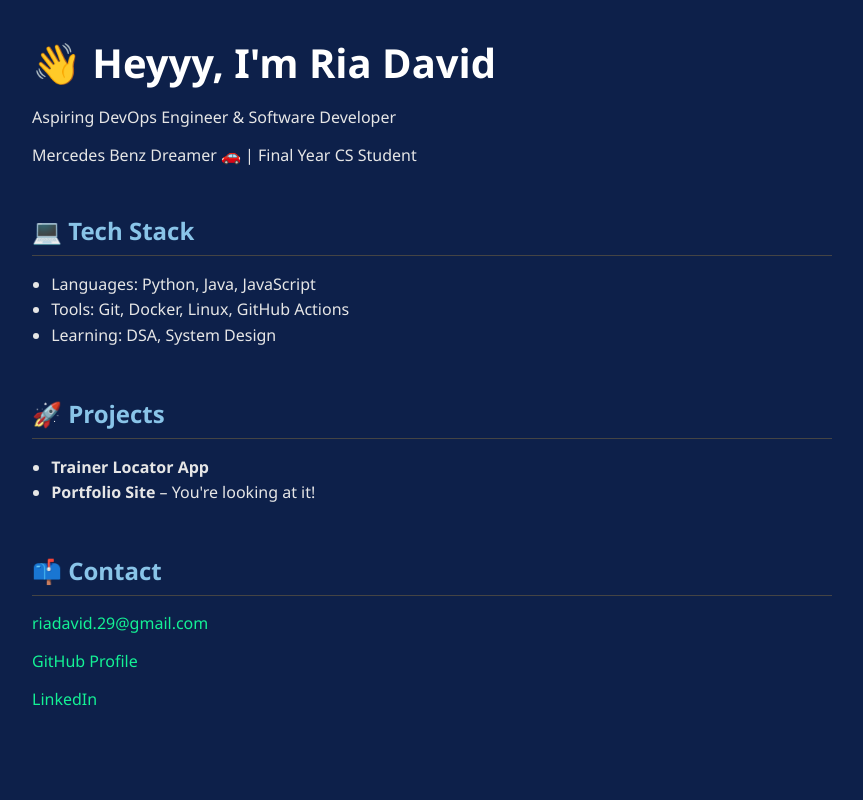
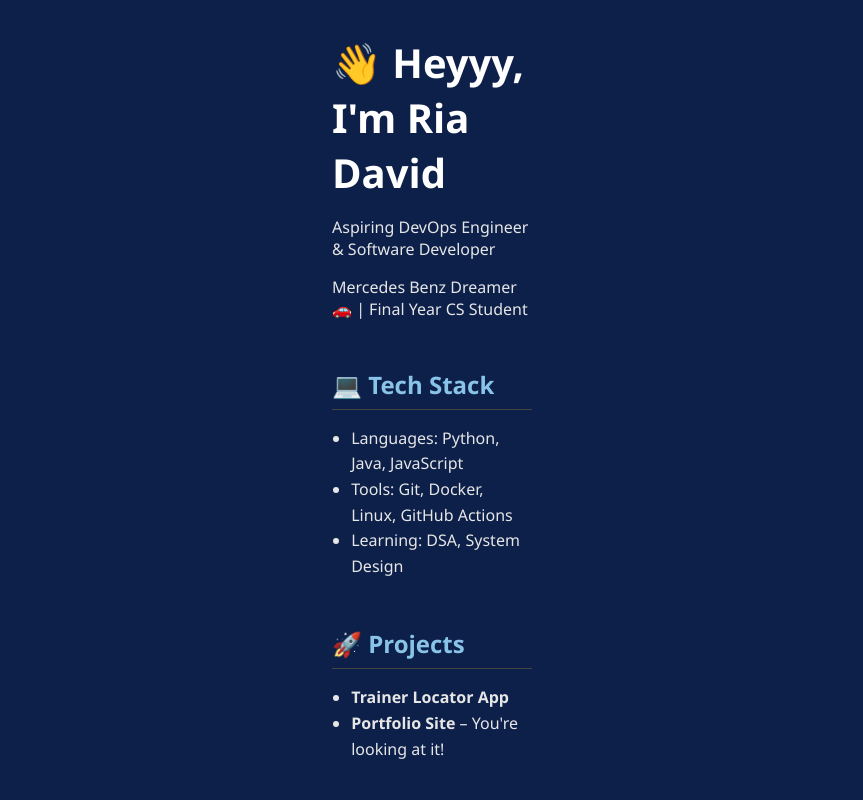
Before and after one commit to riadavid/portfolio-site, a React (Create React App) app: page / in a window 1280 px wide. Shown: the top 800 px of the page, without its empty margins (208-1071 px from the left). Built offline with nearby package versions, Linux system fonts and the light colour scheme.

Commit message:
Auto update

```diff
--- a/src/index.css
+++ b/src/index.css
@@ -19,7 +19,7 @@ a {
 /* Container */
 .container {
     padding: 0.5rem;
-    max-width: 800px;
+    max-width: 200px;
     margin: auto;
 }
 
```
